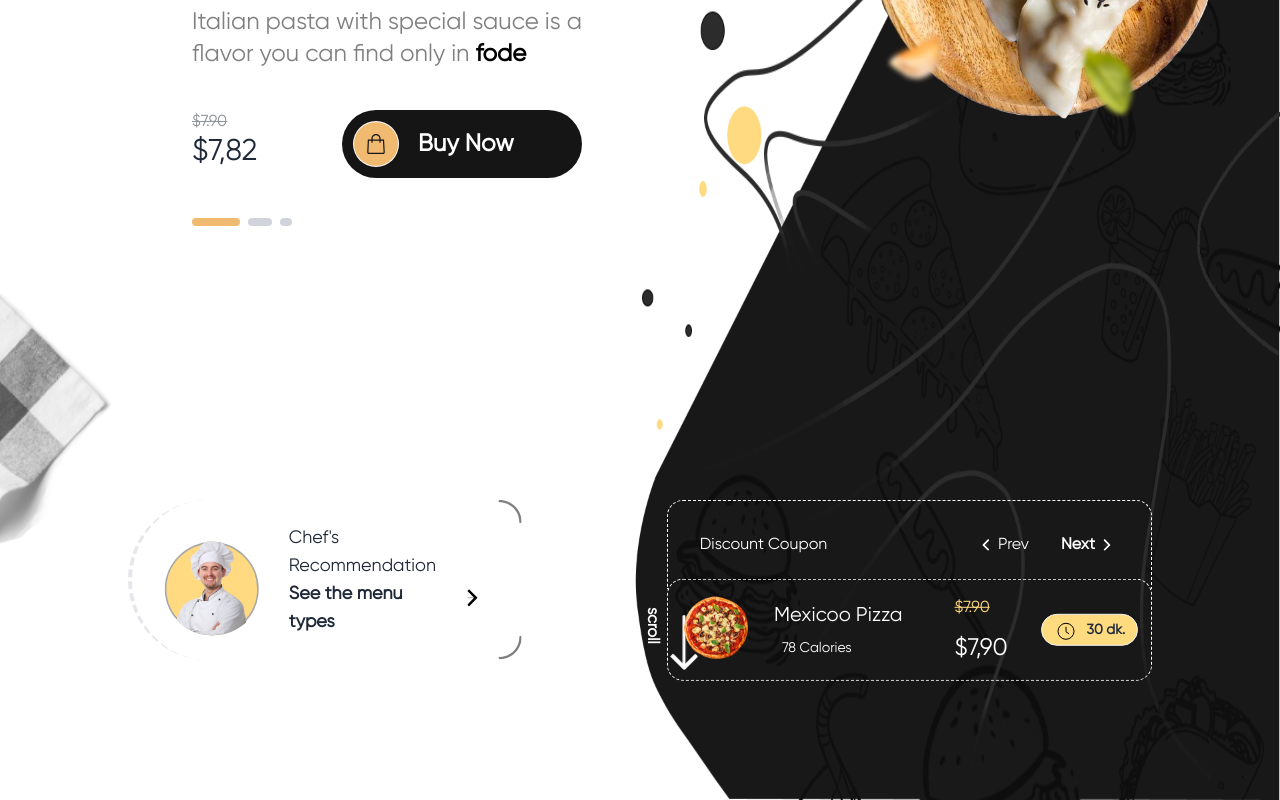
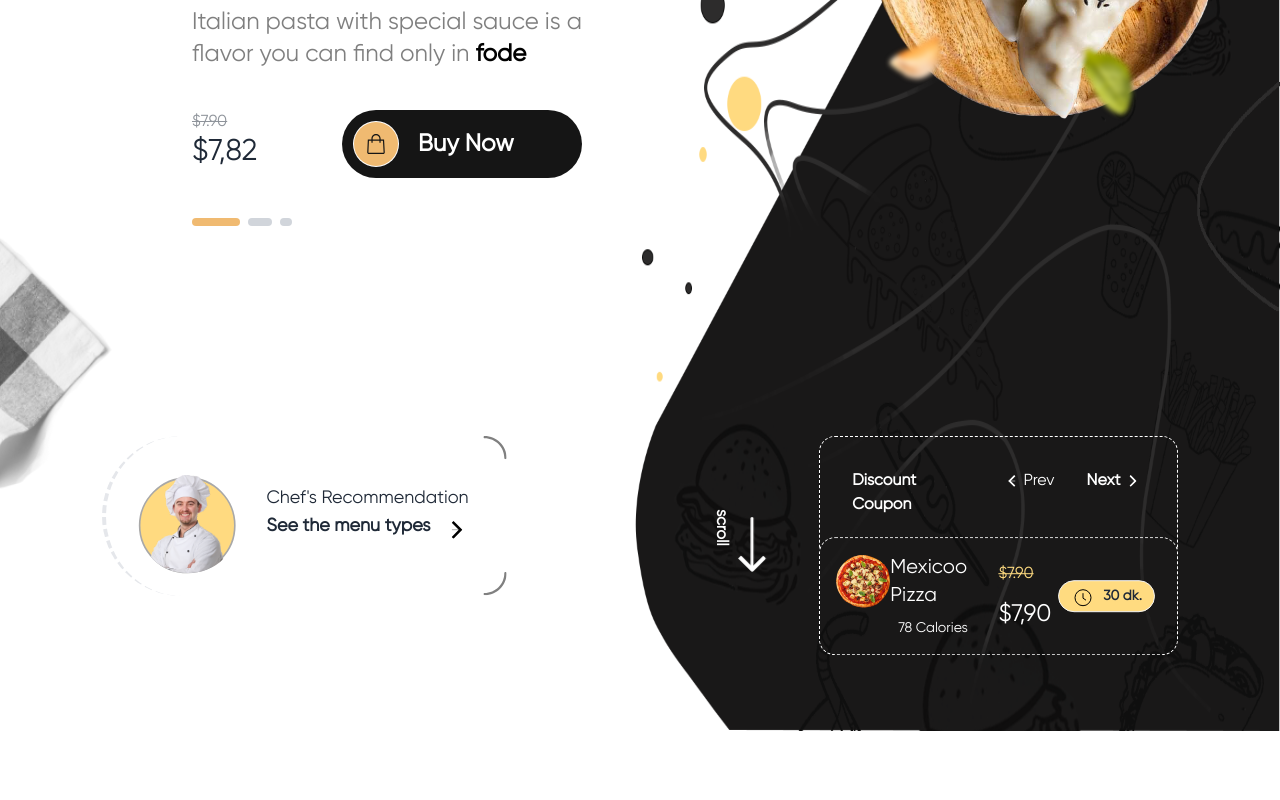
Before and after one commit to thony32/react-wcc-s4, a React (Vite) app: page / in a window 1280 px wide. Shown: the part 420-1220 px from the top of the page. After the commit the page ends 1151 px from the top, so only its background shows below. Built offline with nearby package versions, Linux system fonts and the light colour scheme.

Commit message:
animate pizza and fix ok

```diff
--- a/src/components/Base.tsx
+++ b/src/components/Base.tsx
@@ -160,7 +160,7 @@ export default function Base() {
         </div>
 
       </div>
-      <div className="flex justify-between lg:gap-10 2xl:gap-16 px-[10%]">
+      <div className="flex justify-between lg:gap-10 2xl:gap-16 px-[8%] -translate-y-16">
         <Chef />
 
         <div className="flex items-center lg:translate-x-[110%] 2xl:translate-x-[150%] ">
--- a/src/components/Pizza.tsx
+++ b/src/components/Pizza.tsx
@@ -2,24 +2,16 @@ import CountUp from "react-countup";
 import pizza from "../assets/pizza.png";
 export default function Pizza() {
   return (
-    <div className="h-full lg:w-[500px] lg:h-[300px] text-white">
+    <div className="w-1/3 text-white">
       <div className="flex border-dashed border-white border border-b-0 rounded-t-2xl justify-between p-4">
         {/* Discount coupon */}
         <div className="p-4">
-          <span className="">Discount Coupon</span>
+          <span className="font-semibold">Discount Coupon</span>
         </div>
         <div className="flex gap-8 p-4">
           {/* Prev */}
-          <div className="flex">
-            <svg xmlns="http://www.w3.org/2000/svg" className="w-6 h-6" zoomAndPan="magnify" viewBox="0 0 75 37.5" preserveAspectRatio="xMidYMid meet" version="1.0">
-              <defs>
-                <clipPath id="a17eb4f0a0">
-                  <path d="M 25.800781 0 L 48.003906 0 L 48.003906 37 L 25.800781 37 Z M 25.800781 0 " clipRule="nonzero" />
-                </clipPath>
-                <clipPath id="82fd7f86fb">
-                  <path d="M 26.351562 17.792969 L 47.816406 17.792969 L 47.816406 19.273438 L 26.351562 19.273438 Z M 26.351562 17.792969 " clipRule="nonzero" />
-                </clipPath>
-              </defs>
+          <button className="flex group">
+            <svg className="w-6 h-6 group-hover:-translate-x-2 duration-300" viewBox="0 0 75 37.5">
               <g clipPath="url(#a17eb4f0a0)">
                 <path fill="#ffffff" d="M 44.128906 36.964844 L 25.804688 18.5625 L 44.257812 0.0351562 L 48.007812 3.800781 L 33.308594 18.5625 L 47.882812 33.199219 L 44.128906 36.964844 " fillOpacity="1" fillRule="nonzero" />
               </g>
@@ -28,19 +20,11 @@ export default function Pizza() {
               </g>
             </svg>
             Prev
-          </div>
+          </button>
           {/* Next */}
-          <div className="flex font-bold">
+          <button className="flex font-bold group">
             Next
-            <svg xmlns="http://www.w3.org/2000/svg" zoomAndPan="magnify" viewBox="0 0 75 37.5" className="w-6 h-6" preserveAspectRatio="xMidYMid meet" version="1.0">
-              <defs>
-                <clipPath id="9ff828e112">
-                  <path d="M 26.445312 0 L 48.648438 0 L 48.648438 37 L 26.445312 37 Z M 26.445312 0 " clipRule="nonzero" />
-                </clipPath>
-                <clipPath id="3ea57380e6">
-                  <path d="M 26.351562 17.792969 L 47.816406 17.792969 L 47.816406 19.273438 L 26.351562 19.273438 Z M 26.351562 17.792969 " clipRule="nonzero" />
-                </clipPath>
-              </defs>
+            <svg viewBox="0 0 75 37.5" className="w-6 h-6 group-hover:translate-x-2 duration-300">
               <g clipPath="url(#9ff828e112)">
                 <path fill="#ffffff" d="M 30.320312 0.0390625 L 48.644531 18.441406 L 30.191406 36.972656 L 26.441406 33.203125 L 41.140625 18.441406 L 26.566406 3.808594 L 30.320312 0.0390625 " fillOpacity="1" fillRule="nonzero" />
               </g>
@@ -48,12 +32,12 @@ export default function Pizza() {
                 <path fill="#ffffff" d="M 46.914062 17.792969 L 27.253906 17.792969 C 26.867188 17.792969 26.550781 18.121094 26.550781 18.53125 C 26.550781 18.941406 26.867188 19.273438 27.253906 19.273438 L 46.914062 19.273438 C 47.300781 19.273438 47.617188 18.941406 47.617188 18.53125 C 47.617188 18.121094 47.300781 17.792969 46.914062 17.792969 Z M 46.914062 17.792969 " fillOpacity="1" fillRule="nonzero" />
               </g>
             </svg>
-          </div>
+          </button>
         </div>
       </div>
       {/* Pizza */}
       <div className="p-4 border border-dashed border-white rounded-2xl -translate-y-[10%]">
-        <div className="grid grid-cols-5">
+        <div className="grid grid-cols-6">
           <div>
             <img src={pizza} alt="" className="w-16 2xl:w-20" />
           </div>
@@ -85,14 +69,14 @@ export default function Pizza() {
             </CountUp>
           </div>
 
-          <div className="flex justify-center items-center">
+          <div className="flex col-span-2 justify-center items-center">
             <button className="flex items-center justify-center gap-2 btn lg:btn-sm 2xl:btn-md bg-[#ffdb80] rounded-full lowercase">
               <div>
 
                 <svg
                   className="lg:w-6 lg:h-6 2xl:w-7 2xl:h-7 stroke-black fill-none"
                   viewBox="0 0 24 24"
-                  xmlns="http://www.w3.org/2000/svg"
+
                 >
                   <defs></defs>
 
```
